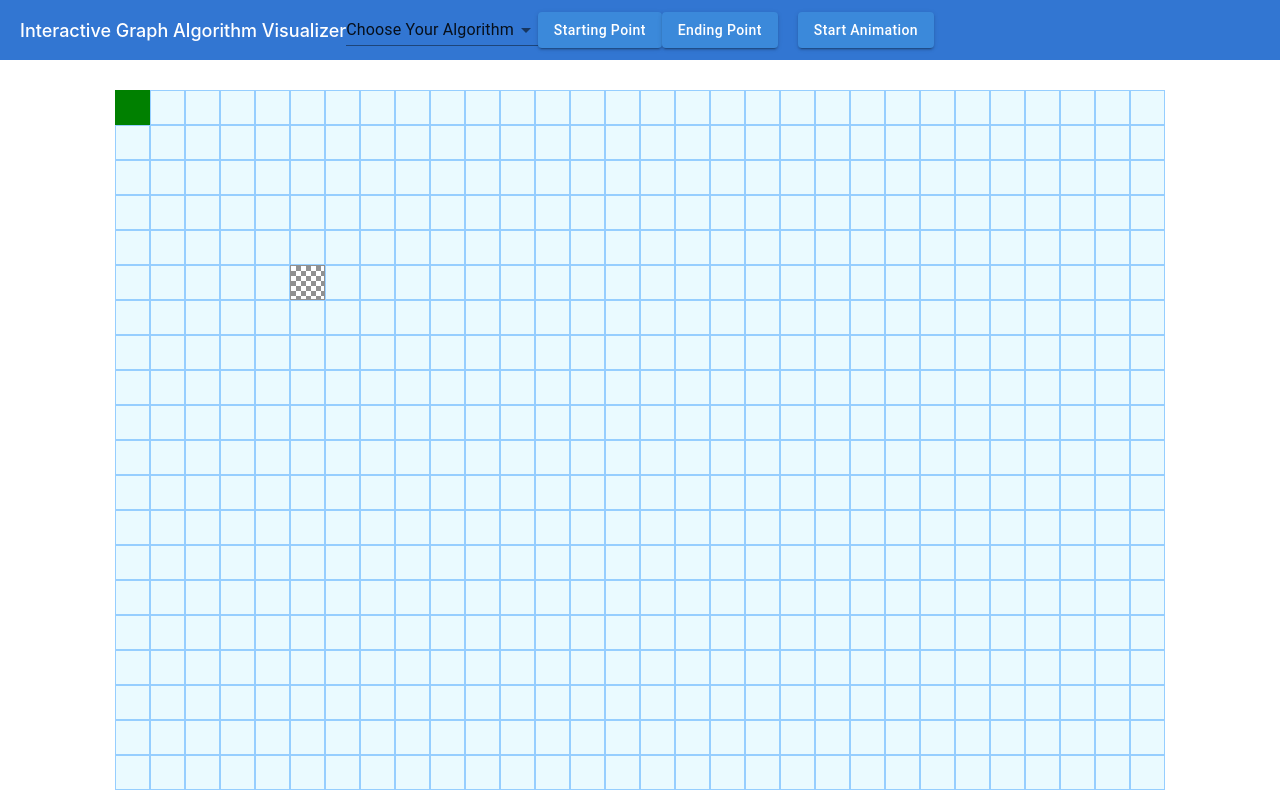
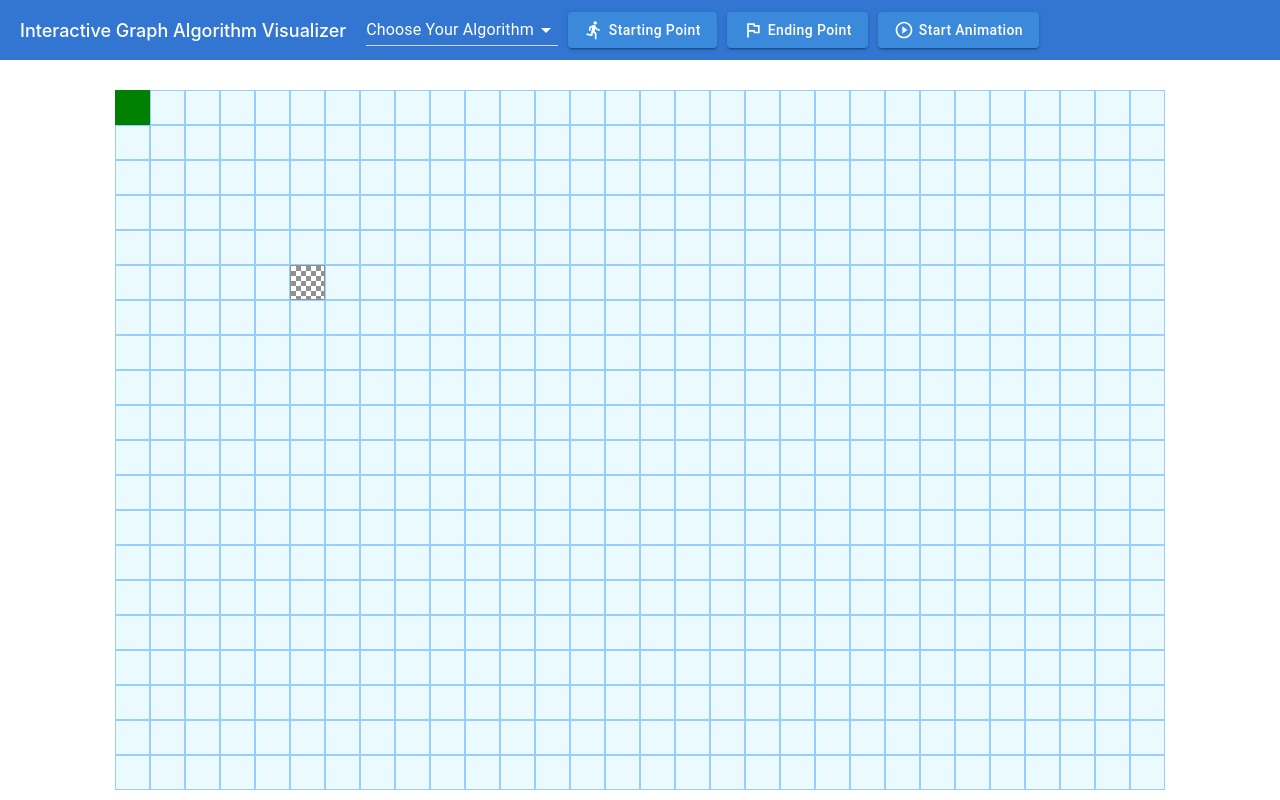
Before and after one commit to DanielJDupont/graph-algos, a Next.js app: page / in a window 1280 px wide. Built offline with nearby package versions, Linux system fonts and the light colour scheme.

Commit message:
got light themed dropdown selector

```diff
--- a/components/navbar/index.module.scss
+++ b/components/navbar/index.module.scss
@@ -10,13 +10,40 @@
     font-size: 18px;
     font-weight: 500;
     margin-left: 20px;
+    margin-right: 20px;
+  }
+
+  .selector {
+    color: white;
+    margin-right: 5px;
+
+    svg {
+      color: white;
+    }
+
+    &:hover:not(.Mui-disabled):before {
+      border-color: rgb(220, 220, 220) !important;
+    }
+
+    &:before {
+      border-color: rgb(215, 215, 215);
+    }
+
+    &:after {
+      border-color: rgb(215, 215, 215);
+    }
   }
 
   .button {
     text-transform: none !important;
-
     color: white;
     background-color: #3b89da !important;
+    margin: 0 5px;
+
+    .icon {
+      margin-right: 5px;
+      font-size: 20px;
+    }
   }
 
   .buttonActive {
--- a/components/navbar/index.tsx
+++ b/components/navbar/index.tsx
@@ -6,6 +6,11 @@ import { depthFirstSearch } from '../matrix/algorithms';
 import { MatrixContext } from '../matrixContext';
 
 import { Button, MenuItem, Select } from '@material-ui/core';
+import {
+  PlayCircleOutline,
+  FlagOutlined,
+  DirectionsRunOutlined,
+} from '@material-ui/icons';
 
 import styles from './index.module.scss';
 
@@ -28,6 +33,7 @@ export const Navbar = () => {
       </div>
 
       <Select
+        className={styles.selector}
         value={algorithmChoice}
         onChange={(event: any) => setAlgorithmChoice(event.target.value)}
       >
@@ -58,6 +64,7 @@ export const Navbar = () => {
           }
         }}
       >
+        <DirectionsRunOutlined className={styles.icon} />
         Starting Point
       </Button>
 
@@ -75,12 +82,12 @@ export const Navbar = () => {
           }
         }}
       >
+        <FlagOutlined className={styles.icon} />
         Ending Point
       </Button>
 
       <Button
         className={styles.button}
-        style={{ marginLeft: '20px' }}
         variant="contained"
         onClick={() => {
           depthFirstSearch(
@@ -92,6 +99,7 @@ export const Navbar = () => {
           setIsDisplayingAlgorithm(true);
         }}
       >
+        <PlayCircleOutline className={styles.icon} />
         Start Animation
       </Button>
     </div>
```
